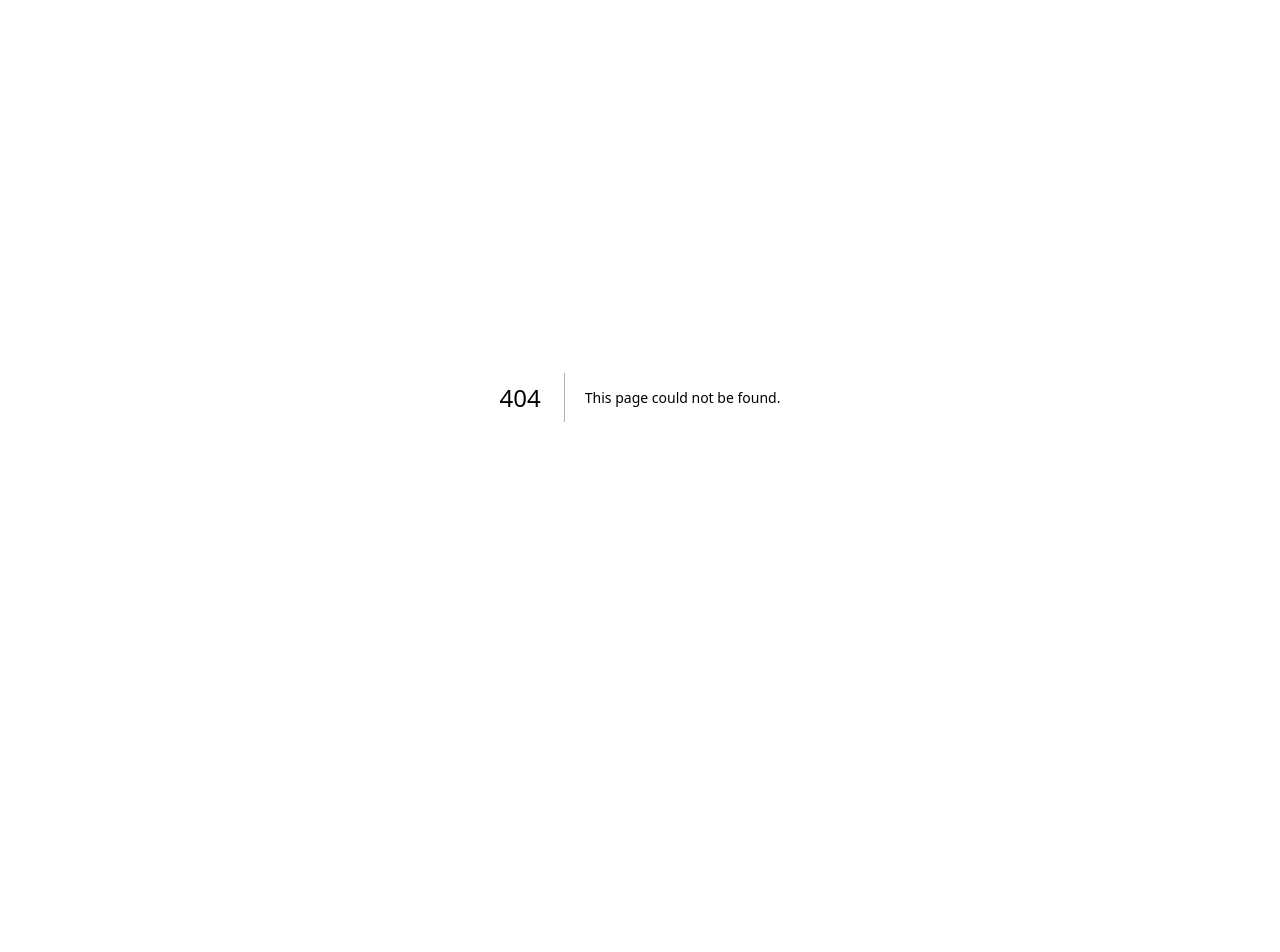
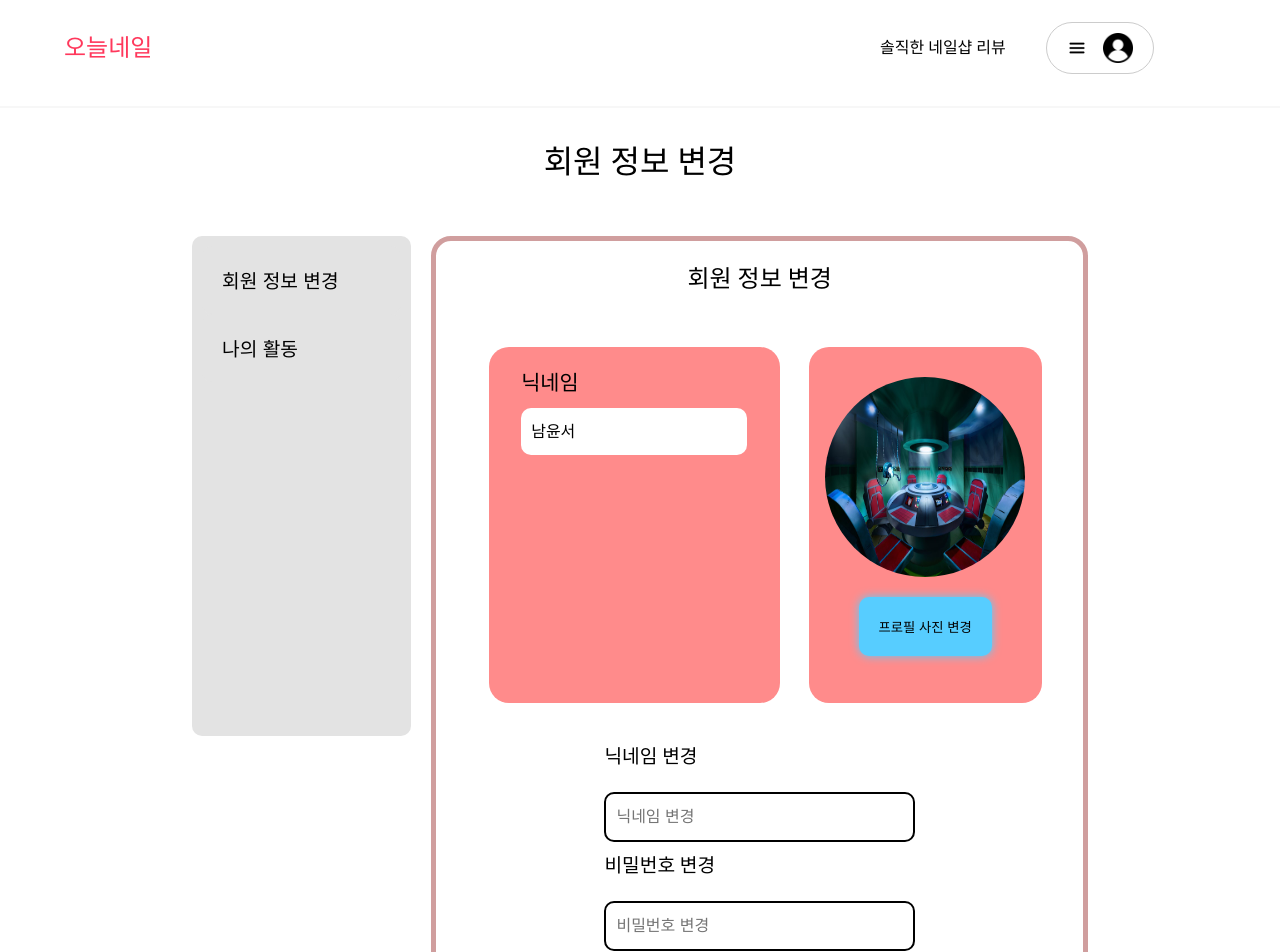
Before and after one commit to HwangInJi/project3-nail, a Next.js app: page /mypage in a window 1280 px wide. Before the commit this address had no page. Shown: the top 952 px of the page. Before the commit the page ends 800 px from the top, so only its background shows below. Built offline with nearby package versions, Linux system fonts and the light colour scheme; a web font is replaced by a local one.

Commit message:
마이페이지 추가

```diff
--- /dev/null
+++ b/src/app/mypage/page.js
@@ -0,0 +1,68 @@
+import Footer from "@/components/Footer";
+import Header from "@/components/Header";
+export default function page() {
+  return (
+    <>
+      <Header />
+      <section id="mypage">
+        <h1 className="CMI">
+          <div className="top-line"></div>회원 정보 변경
+        </h1>
+        <h1 className="my-activities">나의 활동</h1>
+        <div className="mypage-container">
+          <div className="mypage-menu">
+            <button className="mypage-btn">회원 정보 변경</button>
+            <button className="mypage-btn">나의 활동</button>
+          </div>
+          <div className="mypage-section">
+            <h2 className="my-title">회원 정보 변경</h2>
+            <div className="section-header">
+              <div className="My-Info">
+                <span className="My-Info-box">닉네임</span>
+                <div className="nickname">
+                  <span>남윤서</span>
+                </div>
+              </div>
+              <div className="myprofile">
+                <div className="profile-img-box">
+                  <img src="../../img/01.jpeg" alt="" className="profile-img" />
+                </div>
+                <button className="profile-chg">프로필 사진 변경</button>
+              </div>
+            </div>
+
+            <div className="section-CMI">
+              <div className="mypage-input-box">
+                <h2 className="input-title">닉네임 변경</h2>
+                <input
+                  className="CMI-INP"
+                  type="text"
+                  placeholder="닉네임 변경"
+                />
+              </div>
+              <div className="mypage-input-box">
+                <h2 className="input-title">비밀번호 변경</h2>
+                <input
+                  className="CMI-INP"
+                  type="password"
+                  placeholder="비밀번호 변경"
+                />
+              </div>
+              <div className="mypage-input-box">
+                <h2 className="input-title">비밀번호 변경 확인</h2>
+                <input
+                  className="CMI-INP"
+                  type="password"
+                  placeholder="비밀번호 변경 확인"
+                />
+              </div>
+
+              <button className="change-btn">변경하기</button>
+            </div>
+          </div>
+        </div>
+      </section>
+      <Footer />
+    </>
+  );
+}
--- /dev/null
+++ b/src/assets/scss/listpage.scss
@@ -0,0 +1,16 @@
+.pagelists {
+  .end {
+    > h1 {
+    }
+    > ul {
+      gap: 2rem;
+    }
+  }
+
+  .ing {
+    margin-top: 3rem;
+    > ul {
+      gap: 2rem;
+    }
+  }
+}
--- /dev/null
+++ b/src/assets/scss/mypage.scss
@@ -0,0 +1,182 @@
+#mypage {
+  .CMI {
+    margin-top: 40px;
+    font-size: 2rem;
+    text-align: center;
+    margin-bottom: 50px;
+    .top-line {
+      margin-bottom: 30px;
+      width: 100%;
+      border: 1px solid #f7f7f7;
+    }
+  }
+  .my-activities {
+    margin-top: 40px;
+    font-size: 2rem;
+    text-align: center;
+    display: none;
+  }
+}
+
+.mypage-container {
+  height: 1000px;
+  margin: 0 auto;
+  display: flex;
+  width: 70%;
+  margin-top: 30px;
+
+  .mypage-menu {
+    border-radius: 10px;
+    background-color: #e3e3e3;
+    height: 50%;
+    width: 25%;
+    padding: 10px;
+
+    .mypage-btn {
+      border-radius: 10px;
+      padding: 20px;
+      width: 100%;
+      font-weight: bold;
+      font-size: 1.2rem;
+      border: 0;
+      text-align: left;
+
+      background-color: #e3e3e3;
+      cursor: pointer;
+      &:hover {
+        background-color: #9d9d9d;
+      }
+    }
+  }
+  .mypage-section {
+    border: 5px solid #d09e9e;
+    width: 75%;
+    height: inherit;
+    border-radius: 20px;
+    margin-left: 20px;
+
+    .my-title {
+      text-align: center;
+      margin-top: 20px;
+      font-size: 1.5rem;
+      margin-bottom: 50px;
+    }
+    .section-header {
+      margin: 0 auto;
+      height: 40%;
+      width: 90%;
+      display: flex;
+      .My-Info {
+        padding: 20px;
+        border-radius: 20px;
+        margin-left: 20px;
+        height: 90%;
+        width: 50%;
+        margin-right: 20px;
+        background-color: #ff8b8b;
+        .My-Info-box {
+          padding: 0 0 10px 0;
+          font-size: 1.3rem;
+          width: 90%;
+          display: block;
+          margin: 0 auto;
+        }
+        .nickname {
+          background-color: #fff;
+          width: 90%;
+          border-radius: 10px;
+          padding: 10px;
+          margin: 0 auto;
+
+          span {
+            font-size: 1rem;
+          }
+        }
+      }
+      .myprofile {
+        background-color: #ff8b8b;
+        height: 90%;
+        width: 40%;
+        padding: 10px;
+        border-radius: 20px;
+        margin: 0 auto;
+        .profile-img-box {
+          margin-top: 20px;
+          margin-bottom: 20px;
+          .profile-img {
+            display: flex;
+            margin: 0 auto;
+            width: 200px;
+            height: 200px;
+            border-radius: 100%;
+            background-color: #fff;
+          }
+        }
+        .profile-chg {
+          display: flex;
+          margin: 0 auto;
+          box-shadow: 0 0 10px #57cdff;
+          border: 0;
+          border-radius: 10px;
+          background-color: #57cdff;
+          padding: 20px;
+          cursor: pointer;
+          &:hover {
+            background-color: #47a7d0;
+          }
+        }
+      }
+    }
+    .section-CMI {
+      display: flex;
+      margin: 0 auto;
+      flex-direction: column;
+
+      .mypage-input-box {
+        display: flex;
+        margin: 0 auto;
+        width: 60%;
+        height: inherit;
+        flex-direction: column;
+        flex-wrap: wrap;
+        align-content: center;
+        .CMI-INP {
+          width: 80%;
+          height: 50px;
+          padding: 10px;
+          display: block;
+          border-radius: 10px;
+          border: 2px solid #000;
+          font-size: 1rem;
+          margin-bottom: 10px;
+          font-weight: 600;
+        }
+        .input-title {
+          display: block;
+          width: 80%;
+          margin-bottom: 20px;
+          padding: 0;
+          text-align: left;
+          font-size: 1.2rem;
+        }
+      }
+
+      .change-btn {
+        border: 0;
+        display: block;
+        margin: 0 auto;
+        border-radius: 10px;
+        width: 160px;
+        margin-top: 50px;
+        height: 50px;
+        padding: 10px;
+        font-size: 1rem;
+        background-color: #57cdff;
+        cursor: pointer;
+        &:hover {
+          background-color: #4cabd4;
+        }
+      }
+    }
+  }
+}
--- a/src/assets/scss/search.scss
+++ b/src/assets/scss/search.scss
@@ -57,7 +57,6 @@
 
 .divider {
   width: 100vw;
-  width: 100vw;
   border: 1px solid #f7f7f7;
 }
 
--- a/src/assets/scss/style.scss
+++ b/src/assets/scss/style.scss
@@ -13,3 +13,7 @@
 @import "write";
 @import "login";
 @import "join";
+@import "mypage";
+
+// 페이지 코딩 리스트 확인
+@import "listpage";
```
Also changed, not shown: src/app/listpage/page.js (added, +32 -0 lines).
